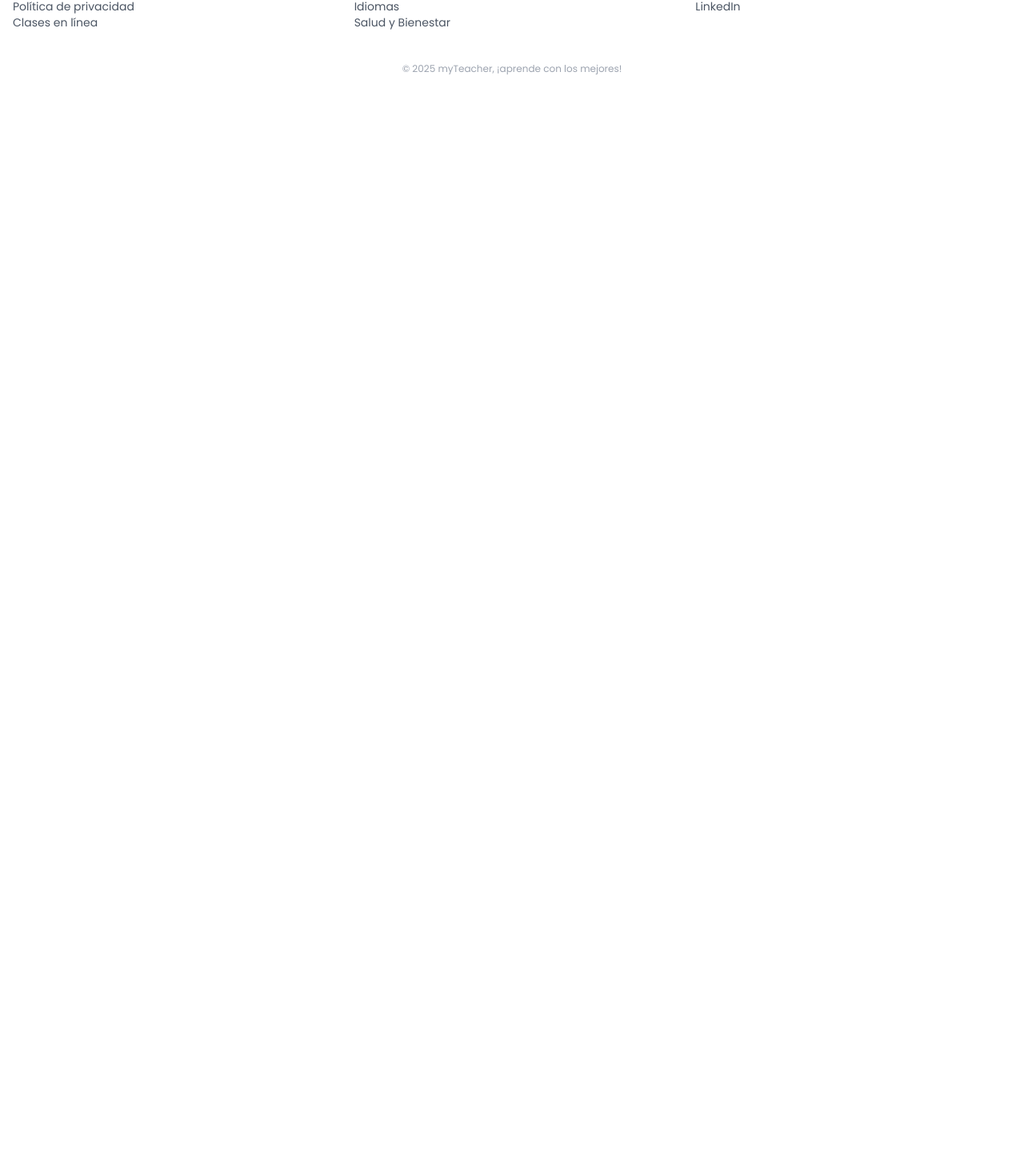
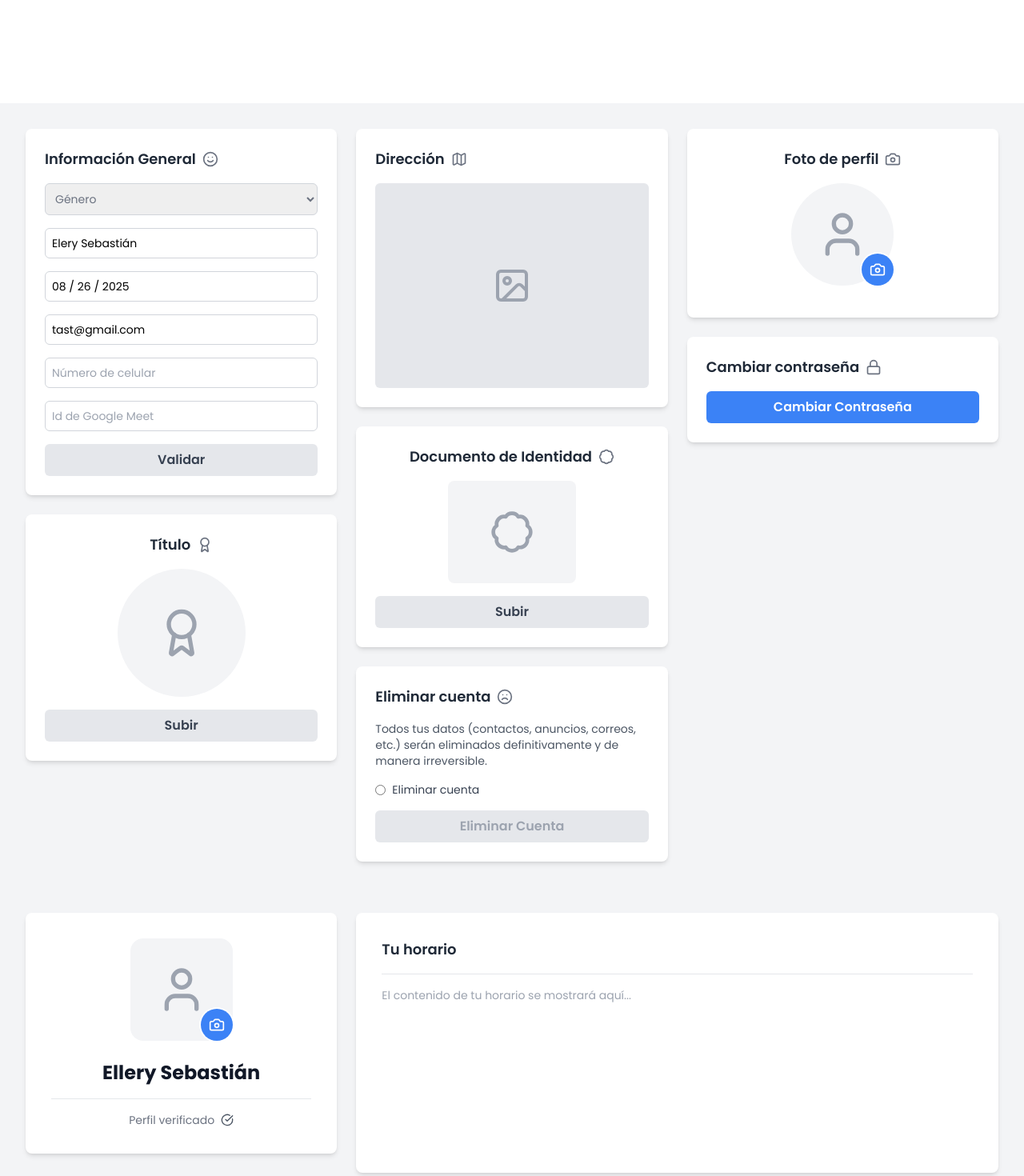
Before and after one commit to soymatta/myTeacher, a React (Vite) app in the folder Frontend/: page /SearchingTeacher in a window 1280 px wide. Shown: the part 1035-2505 px from the top of the page at 80% size. Before the commit the page ends 1145 px from the top, so only its background shows below. Built offline with nearby package versions, Linux system fonts and the light colour scheme; some icons are missing.

Commit message:
mi perfil y mi cuenta

```diff
--- /dev/null
+++ b/Frontend/src/components/UserAccount.tsx
@@ -0,0 +1,193 @@
+import { type FC } from 'react';
+import {
+  Smile,
+  Map,
+  Camera,
+  Lock,
+  Award,
+  Badge,
+  Frown,
+  User,
+  Image as ImageIcon
+} from 'lucide-react';
+
+
+const InformacionGeneral: FC = () => (
+  <div className="bg-white p-6 rounded-lg shadow-md">
+    <h2 className="text-lg font-semibold text-gray-800 mb-4 flex items-center gap-2">
+      Información General <Smile size={20} className="text-gray-500" />
+    </h2>
+    <form className="space-y-4">
+      <select className="w-full border border-gray-300 rounded-md p-2 text-sm text-gray-500 focus:outline-none focus:ring-2 focus:ring-blue-500">
+        <option>Género</option>
+        <option>Masculino</option>
+        <option>Femenino</option>
+        <option>Otro</option>
+      </select>
+      <input
+        type="text"
+        defaultValue="Elery Sebastián"
+        className="w-full border border-gray-300 rounded-md p-2 text-sm focus:outline-none focus:ring-2 focus:ring-blue-500"
+      />
+      <input
+        type="text"
+        defaultValue="08 / 26 / 2025"
+        className="w-full border border-gray-300 rounded-md p-2 text-sm focus:outline-none focus:ring-2 focus:ring-blue-500"
+      />
+      <input
+        type="email"
+        defaultValue="tast@gmail.com"
+        className="w-full border border-gray-300 rounded-md p-2 text-sm focus:outline-none focus:ring-2 focus:ring-blue-500"
+      />
+      <input
+        type="tel"
+        placeholder="Número de celular"
+        className="w-full border border-gray-300 rounded-md p-2 text-sm focus:outline-none focus:ring-2 focus:ring-blue-500"
+      />
+      <input
+        type="text"
+        placeholder="Id de Google Meet"
+        className="w-full border border-gray-300 rounded-md p-2 text-sm focus:outline-none focus:ring-2 focus:ring-blue-500"
+      />
+      <button
+        type="button"
+        className="w-full bg-gray-200 text-gray-700 font-semibold py-2 px-4 rounded-md hover:bg-gray-300"
+      >
+        Validar
+      </button>
+    </form>
+  </div>
+);
+
+const Titulo: FC = () => (
+  <div className="bg-white p-6 rounded-lg shadow-md flex flex-col items-center">
+    <h2 className="text-lg font-semibold text-gray-800 mb-4 flex items-center gap-2">
+      Título <Award size={20} className="text-gray-500" />
+    </h2>
+    <div className="w-40 h-40 bg-gray-100 rounded-full flex items-center justify-center text-gray-400 mb-4">
+      <Award size={64} />
+    </div>
+    <button
+      type="button"
+      className="w-full bg-gray-200 text-gray-700 font-semibold py-2 px-4 rounded-md hover:bg-gray-300"
+    >
+      Subir
+    </button>
+  </div>
+);
+
+const Direccion: FC = () => (
+  <div className="bg-white p-6 rounded-lg shadow-md">
+    <h2 className="text-lg font-semibold text-gray-800 mb-4 flex items-center gap-2">
+      Dirección <Map size={20} className="text-gray-500" />
+    </h2>
+    <div className="w-full h-64 bg-gray-200 rounded-md flex items-center justify-center text-gray-400">
+      <ImageIcon size={48} />
+    </div>
+  </div>
+);
+
+const DocumentoIdentidad: FC = () => (
+  <div className="bg-white p-6 rounded-lg shadow-md flex flex-col items-center">
+    <h2 className="text-lg font-semibold text-gray-800 mb-4 flex items-center gap-2">
+      Documento de Identidad <Badge size={20} className="text-gray-500" />
+    </h2>
+    <div className="w-40 h-32 bg-gray-100 rounded-lg flex items-center justify-center text-gray-400 mb-4">
+      <Badge size={56} />
+    </div>
+    <button
+      type="button"
+      className="w-full bg-gray-200 text-gray-700 font-semibold py-2 px-4 rounded-md hover:bg-gray-300"
+    >
+      Subir
+    </button>
+  </div>
+);
+
+const EliminarCuenta: FC = () => (
+  <div className="bg-white p-6 rounded-lg shadow-md">
+    <h2 className="text-lg font-semibold text-gray-800 mb-4 flex items-center gap-2">
+      Eliminar cuenta <Frown size={20} className="text-gray-500" />
+    </h2>
+    <p className="text-sm text-gray-600 mb-4">
+      Todos tus datos (contactos, anuncios, correos, etc.) serán eliminados
+      definitivamente y de manera irreversible.
+    </p>
+    <label className="flex items-center gap-2 text-sm text-gray-700 mb-4">
+      <input type="radio" name="eliminar" className="form-radio text-red-500 focus:ring-red-500" />
+      Eliminar cuenta
+    </label>
+    <button
+      type="button"
+      disabled
+      className="w-full bg-gray-200 text-gray-400 font-semibold py-2 px-4 rounded-md cursor-not-allowed"
+    >
+      Eliminar Cuenta
+    </button>
+  </div>
+);
+
+const FotoPerfil: FC = () => (
+  <div className="bg-white p-6 rounded-lg shadow-md flex flex-col items-center">
+    <h2 className="text-lg font-semibold text-gray-800 mb-4 flex items-center gap-2">
+      Foto de perfil <Camera size={20} className="text-gray-500" />
+    </h2>
+    <div className="relative w-32 h-32 mb-4">
+      <div className="w-full h-full bg-gray-100 rounded-full flex items-center justify-center text-gray-400">
+        <User size={64} />
+      </div>
+      <button
+        type="button"
+        className="absolute bottom-0 right-0 bg-blue-500 text-white w-10 h-10 rounded-full flex items-center justify-center hover:bg-blue-600 ring-2 ring-white"
+        aria-label="Cambiar foto de perfil"
+      >
+        <Camera size={20} />
+      </button>
+    </div>
+  </div>
+);
+
+const CambiarContrasena: FC = () => (
+  <div className="bg-white p-6 rounded-lg shadow-md">
+    <h2 className="text-lg font-semibold text-gray-800 mb-4 flex items-center gap-2">
+      Cambiar contraseña <Lock size={20} className="text-gray-500" />
+    </h2>
+    <button
+      type="button"
+      className="w-full bg-blue-500 text-white font-semibold py-2 px-4 rounded-md hover:bg-blue-600"
+    >
+      Cambiar Contraseña
+    </button>
+  </div>
+);
+
+
+
+const UserAccountPage: FC = () => {
+  return (
+    <div className="bg-gray-100 min-h-screen p-4 md:p-8">
+
+      <div className="max-w-7xl mx-auto grid grid-cols-1 md:grid-cols-2 lg:grid-cols-3 gap-6">
+
+        <div className="flex flex-col gap-6">
+          <InformacionGeneral />
+          <Titulo />
+        </div>
+
+        <div className="flex flex-col gap-6">
+          <Direccion />
+          <DocumentoIdentidad />
+          <EliminarCuenta />
+        </div>
+
+        <div className="flex flex-col gap-6">
+          <FotoPerfil />
+          <CambiarContrasena />
+        </div>
+
+      </div>
+    </div>
+  );
+};
+
+export default UserAccountPage;
--- /dev/null
+++ b/Frontend/src/components/UserProfile.tsx
@@ -0,0 +1,70 @@
+import { type FC } from 'react';
+import { User, Camera, CheckCircle } from 'lucide-react';
+
+const UserProfileCard: FC = () => (
+  <div className="bg-white p-8 rounded-lg shadow-md flex flex-col items-center w-full">
+
+    <div className="relative w-32 h-32 mb-4">
+      <div className="w-full h-full bg-gray-100 rounded-2xl flex items-center justify-center text-gray-400">
+        <User size={64} />
+      </div>
+      <button
+        type="button"
+        className="absolute bottom-0 right-0 bg-blue-500 text-white w-10 h-10 rounded-full flex items-center justify-center hover:bg-blue-600 ring-2 ring-white"
+        aria-label="Cambiar foto de perfil"
+      >
+        <Camera size={20} />
+      </button>
+    </div>
+
+    <h1 className="text-2xl font-bold text-gray-900 mt-2">
+      Ellery Sebastián
+    </h1>
+
+    <div className="w-full border-b border-gray-200 my-4"></div>
+
+    <div className="flex items-center gap-2 text-sm text-gray-500">
+      <span>Perfil verificado</span>
+      <CheckCircle size={16} className="text-gray-600" />
+    </div>
+  </div>
+);
+
+
+const UserScheduleCard: FC = () => (
+  <div className="bg-white p-8 rounded-lg shadow-md w-full">
+
+    <h2 className="text-lg font-semibold text-gray-800">
+      Tu horario
+    </h2>
+
+    <div className="w-full border-b border-gray-200 my-4"></div>
+
+    <div className="min-h-[200px]">
+      <p className="text-sm text-gray-400">El contenido de tu horario se mostrará aquí...</p>
+    </div>
+  </div>
+);
+
+
+const UserProfileView: FC = () => {
+  return (
+    <div className="bg-gray-100 min-h-screen p-4 md:p-8">
+
+
+      <div className="max-w-7xl mx-auto grid grid-cols-1 lg:grid-cols-3 gap-6">
+
+        <div className="lg:col-span-1">
+          <UserProfileCard />
+        </div>
+
+        <div className="lg:col-span-2">
+          <UserScheduleCard />
+        </div>
+
+      </div>
+    </div>
+  );
+};
+
+export default UserProfileView;
--- a/Frontend/src/index.css
+++ b/Frontend/src/index.css
@@ -11,3 +11,6 @@
 body {
   margin: 0px;
 }
+.Searching_body{
+  margin: 0px 200px 200px 200px;
+}
--- a/Frontend/src/pages/SearchingTeacher.tsx
+++ b/Frontend/src/pages/SearchingTeacher.tsx
@@ -2,13 +2,18 @@ import Header from "../components/Header";
 
 import Footer from "../components/Footer";
 import TeachersList from "../components/TeachersList";
+import UserAccountPage from "../components/UserAccount";
+import UserProfileView from "../components/UserProfile";
 
 export default function SearchingTeacher() {
   return (
     <div className="min-h-screen">
       <Header />
-
-      <TeachersList/>
+        <div className="Searching_body">
+          <TeachersList/>
+        </div>
+        <UserAccountPage/>
+        <UserProfileView/>
       <Footer />
     </div>
   );
```
